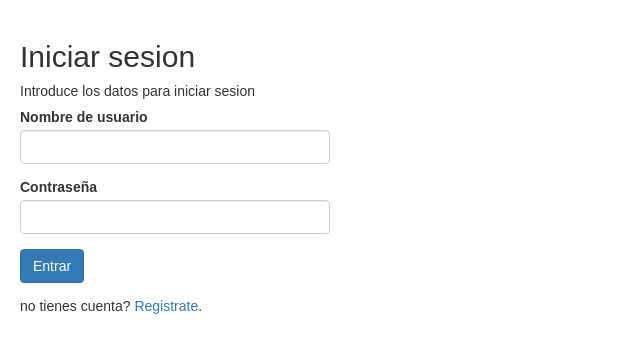
After one commit to Adbel79/correcto, a PHP site: page /login_copy.php in a window 1280 px wide. The commit adds this page. Shown: the top 353 px of the page, without its empty margins (0-640 px from the left). Run offline with PHP 8.4, Linux system fonts and the light colour scheme.

Commit message:
primer commit de correcto en php

```diff
--- a/login.php
+++ b/login.php
@@ -26,7 +26,7 @@ if($_SERVER["REQUEST_METHOD"] == "POST"){
     // Validate credentials
     if(empty($username_err) && empty($password_err)){
         // Prepare a select statement
-        $sql = "SELECT username, password, tipo_usuario FROM users WHERE username = ?";
+        $sql = "SELECT username, password, tipo_usuario FROM usuarios WHERE username = ?";
 
         if($stmt = mysqli_prepare($mysqli, $sql)){
             // Bind variables to the prepared statement as parameters
--- /dev/null
+++ b/login_copy.php
@@ -0,0 +1,45 @@
+<?php
+$db = new PDO('mysql:host=127.0.0.1; dbname=pruebas','root','');
+if(isset($_POST['username'])){
+    $username = $_POST['username'];
+    $password = trim($_POST['password']);
+    $query = $db->query("SELECT * FROM usuarios WHERE username='{$username}'");
+    if($query->rowCount()){  //si encuentra un usuario el contador será mayor a 1
+        header("location: administrador.php");
+    }
+}
+?>
+<!DOCTYPE html>
+<html lang="en">
+<head>
+    <meta charset="UTF-8">
+    <title>Login</title>
+    <link rel="stylesheet" href="https://maxcdn.bootstrapcdn.com/bootstrap/3.3.7/css/bootstrap.css">
+    <style type="text/css">
+        body{ font: 14px sans-serif; }
+        .wrapper{ width: 350px; padding: 20px; }
+    </style>
+</head>
+<body>
+    <div class="wrapper">
+        <h2>Iniciar sesion</h2>
+        <p>Introduce los datos para iniciar sesion</p>
+        <form action="login_copy.php" method="post" autocomplete="off">
+            <div class="form-group">
+                <label for="username">Nombre de usuario</label>
+                <input type="text" id="username" name="username"class="form-control" value="">
+                <span class="help-block"></span>
+            </div>
+            <div class="form-group">
+                <label for="password">Contraseña</label>
+                <input type="password" name="password" class="form-control">
+                <span class="help-block"></span>
+            </div>
+            <div class="form-group">
+                <input type="submit" class="btn btn-primary" value="Entrar">
+            </div>
+            <p>no tienes cuenta? <a href="register.php">Registrate</a>.</p>
+        </form>
+    </div>
+</body>
+</html>
```
Also changed, not shown: config.php (+4 -4 lines), register.php (+35 -6 lines).
